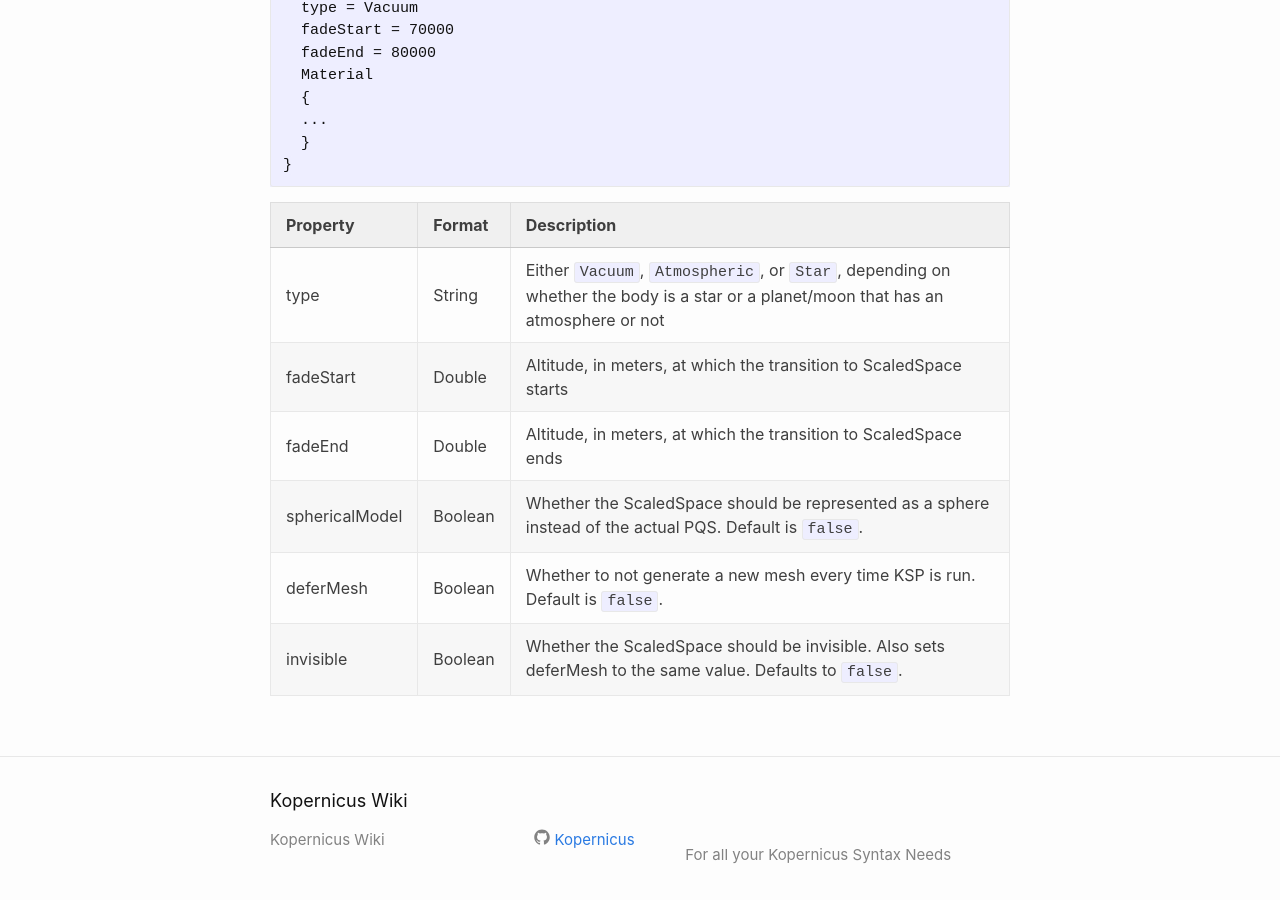
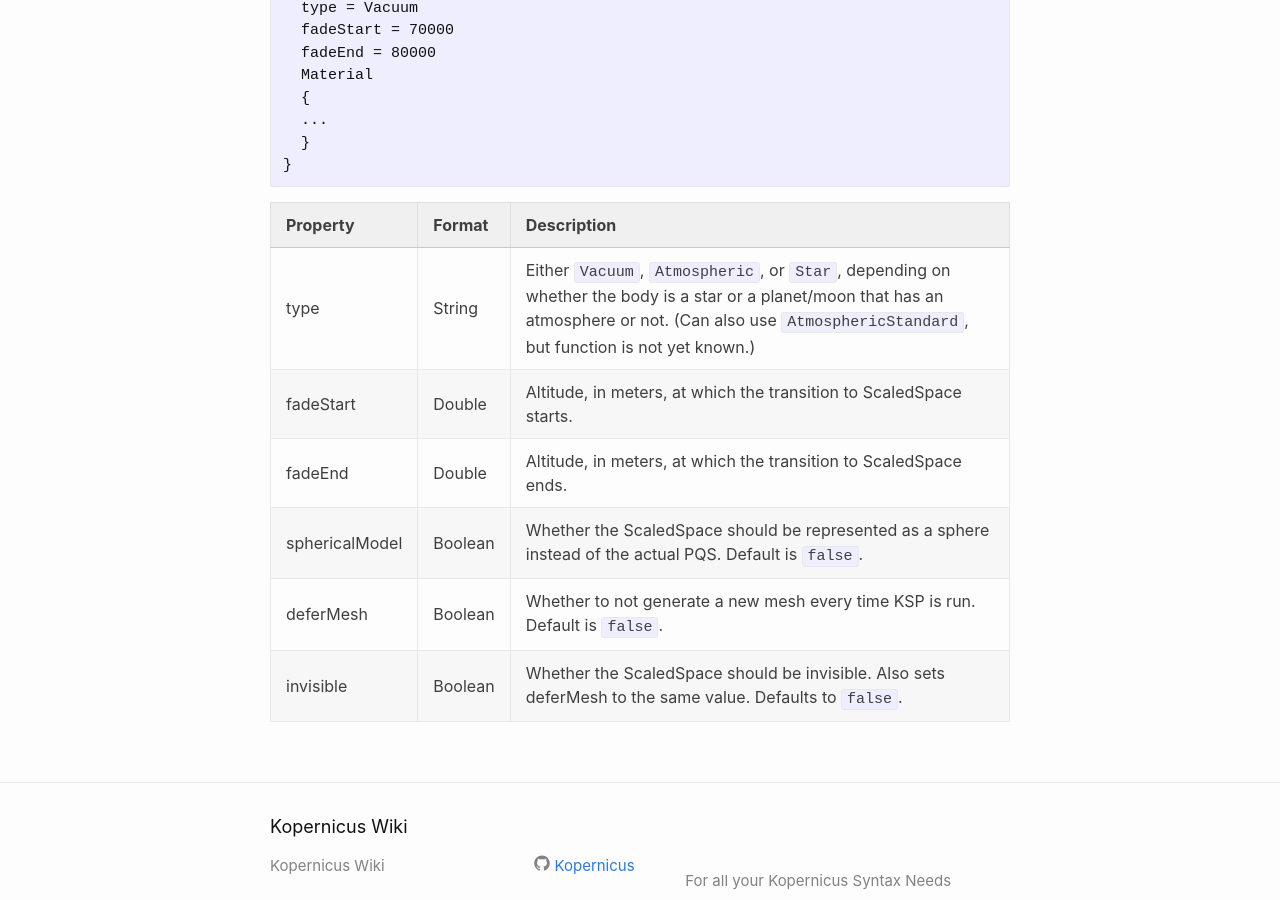
Before and after one commit to Kopernicus/wiki, a Jekyll site: the page built from main/ScaledVersion.md, in a window 1280 px wide and 900 px high, scrolled down 596 px. Built offline with Jekyll 4.4.1, drawn with Linux system fonts in a browser that asks for light colours.

Commit message:
Add AtmosphericStandard

```diff
--- a/main/ScaledVersion.md
+++ b/main/ScaledVersion.md
@@ -29,9 +29,9 @@ ScaledVersion
 
 |Property|Format|Description|
 |--------|------|-----------|
-|type|String|Either `Vacuum`, `Atmospheric`, or `Star`, depending on whether the body is a star or a planet/moon that has an atmosphere or not|
-|fadeStart|Double|Altitude, in meters, at which the transition to ScaledSpace starts|
-|fadeEnd|Double|Altitude, in meters, at which the transition to ScaledSpace ends|
+|type|String|Either `Vacuum`, `Atmospheric`, or `Star`, depending on whether the body is a star or a planet/moon that has an atmosphere or not. (Can also use `AtmosphericStandard`, but function is not yet known.)|
+|fadeStart|Double|Altitude, in meters, at which the transition to ScaledSpace starts.|
+|fadeEnd|Double|Altitude, in meters, at which the transition to ScaledSpace ends.|
 |sphericalModel|Boolean|Whether the ScaledSpace should be represented as a sphere instead of the actual PQS. Default is `false`.|
 |deferMesh|Boolean|Whether to not generate a new mesh every time KSP is run. Default is `false`.|
 |invisible|Boolean|Whether the ScaledSpace should be invisible. Also sets deferMesh to the same value. Defaults to `false`.|
```
